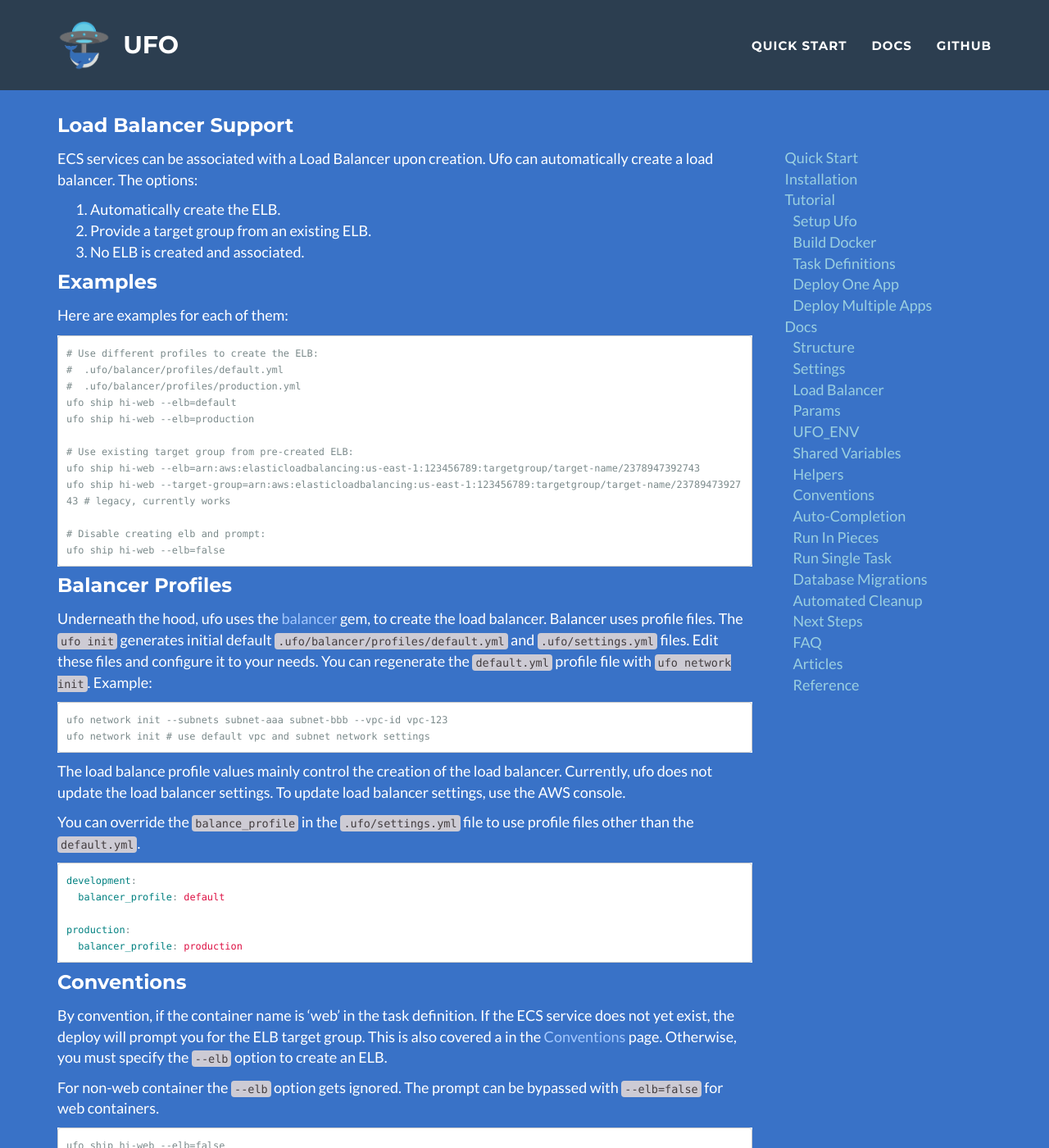
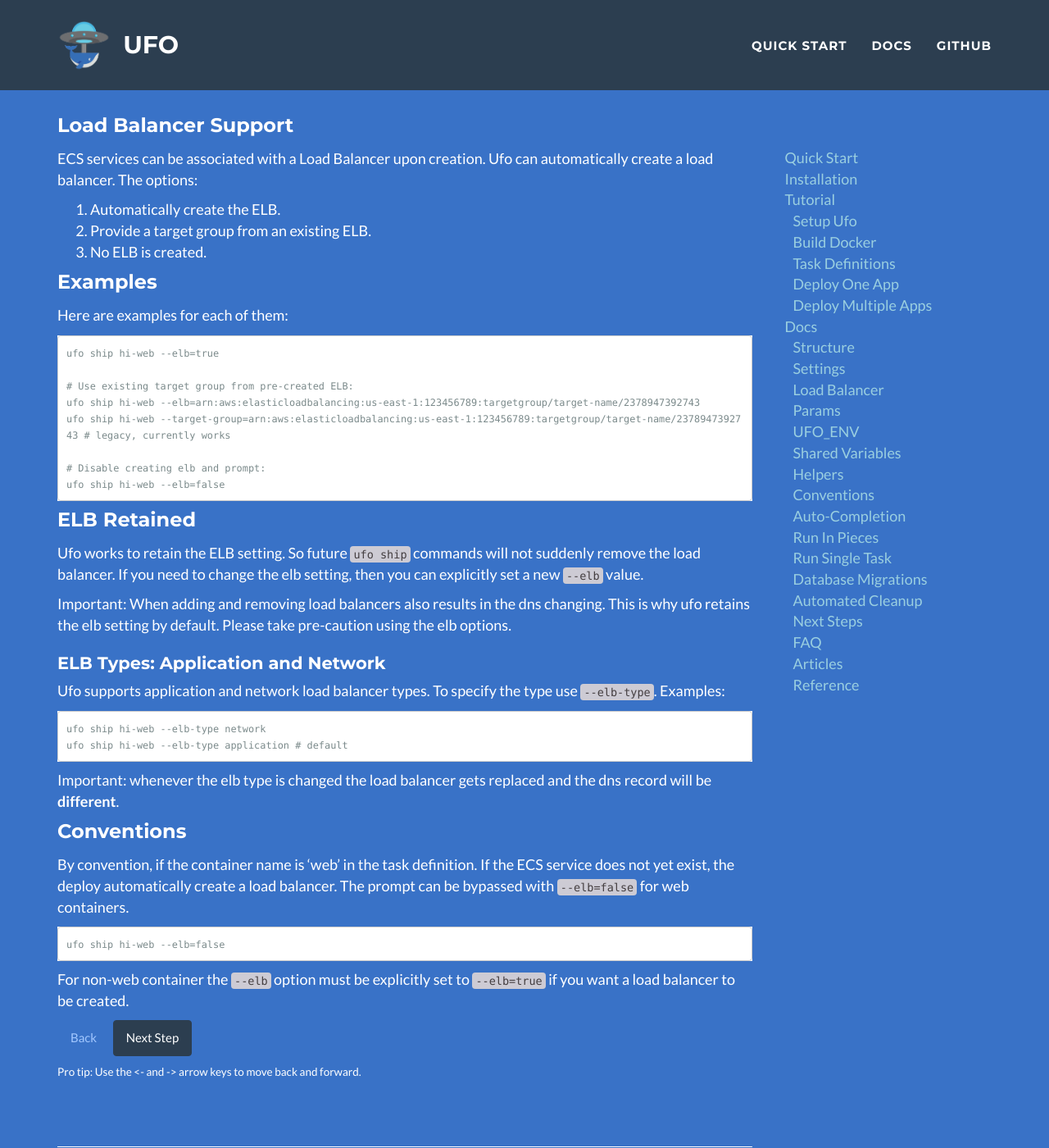
Before and after one commit to boltops-tools/ufo, a Jekyll site: the page built from docs/_docs/load-balancer.md, in a window 1280 px wide and 1400 px high. Shown: the whole window at 82% size. Built offline with Jekyll 4.4.1, drawn with Linux system fonts in a browser that asks for light colours; some of the changed text lies outside the part shown.

Commit message:
fix elb type retain logic, open docker ephermal ports if network load balancer

````diff
--- a/docs/_docs/load-balancer.md
+++ b/docs/_docs/load-balancer.md
@@ -6,17 +6,13 @@ ECS services can be associated with a Load Balancer upon creation. Ufo can autom
 
 1. Automatically create the ELB.
 2. Provide a target group from an existing ELB.
-3. No ELB is created and associated.
+3. No ELB is created.
 
 ## Examples
 
 Here are examples for each of them:
 
-    # Use different profiles to create the ELB:
-    #  .ufo/balancer/profiles/default.yml
-    #  .ufo/balancer/profiles/production.yml
-    ufo ship hi-web --elb=default
-    ufo ship hi-web --elb=production
+    ufo ship hi-web --elb=true
 
     # Use existing target group from pre-created ELB:
     ufo ship hi-web --elb=arn:aws:elasticloadbalancing:us-east-1:123456789:targetgroup/target-name/2378947392743
@@ -25,36 +21,28 @@ Here are examples for each of them:
     # Disable creating elb and prompt:
     ufo ship hi-web --elb=false
 
-## Balancer Profiles
+## ELB Retained
 
-Underneath the hood, ufo uses the [balancer](https://github.com/tongueroo/balancer) gem, to create the load balancer.  Balancer uses profile files. The `ufo init` generates initial default `.ufo/balancer/profiles/default.yml` and `.ufo/settings.yml` files.  Edit these files and configure it to your needs. You can regenerate the `default.yml` profile file with `ufo network init`. Example:
+Ufo works to retain the ELB setting.  So future `ufo ship` commands will not suddenly remove the load balancer.  If you need to change the elb setting, then you can explicitly set a new `--elb` value.
 
-    ufo network init --subnets subnet-aaa subnet-bbb --vpc-id vpc-123
-    ufo network init # use default vpc and subnet network settings
+Important: When adding and removing load balancers also results in the dns changing.  This is why ufo retains the elb setting by default. Please take pre-caution using the elb options.
 
-The load balance profile values mainly control the creation of the load balancer. Currently, ufo does not update the load balancer settings. To update load balancer settings, use the AWS console.
+### ELB Types: Application and Network
 
-You can override the `balance_profile` in the `.ufo/settings.yml` file to use profile files other than the `default.yml`.
+Ufo supports application and network load balancer types.  To specify the type use `--elb-type`.  Examples:
 
-```yaml
-development:
-  balancer_profile: default
+    ufo ship hi-web --elb-type network
+    ufo ship hi-web --elb-type application # default
 
-production:
-  balancer_profile: production
-```
+Important: whenever the elb type is changed the load balancer gets replaced and the dns record will be **different**.
 
 ## Conventions
 
-By convention, if the container name is 'web' in the task definition. If the ECS service does not yet exist, the deploy will prompt you for the ELB target group. This is also covered a in the [Conventions]({% link _docs/conventions.md %}) page.  Otherwise, you must specify the `--elb` option to create an ELB.
-
-For non-web container the `--elb` option gets ignored.  The prompt can be bypassed with `--elb=false` for web containers.
+By convention, if the container name is 'web' in the task definition. If the ECS service does not yet exist, the deploy automatically create a load balancer.  The prompt can be bypassed with `--elb=false` for web containers.
 
     ufo ship hi-web --elb=false
 
-Or if you would like to specify the target-group in a non-prompt mode you can use the `--elb` option to bypass the prompt.
-
-    ufo ship hi-web --elb=arn:aws:elasticloadbalancing:us-east-1:12345689:targetgroup/hi-web/12345
+For non-web container the `--elb` option must be explicitly set to `--elb=true` if you want a load balancer to be created.
 
 <a id="prev" class="btn btn-basic" href="{% link _docs/settings.md %}">Back</a>
 <a id="next" class="btn btn-primary" href="{% link _docs/params.md %}">Next Step</a>
--- a/lib/ufo/cli.rb
+++ b/lib/ufo/cli.rb
@@ -37,7 +37,7 @@ module Ufo
       option :ecr_keep, type: :numeric, desc: "ECR specific cleanup of old images.  Specifies how many images to keep.  Only runs if the images are ECR images. Defaults keeps all images."
       # All elb options remember their 'state'
       option :elb, desc: "Decides to create elb, not create elb or use existing target group."
-      option :elb_type, default: "application", desc: "ELB type: application or network"
+      option :elb_type, desc: "ELB type: application or network. Keep current deployed elb type when not specified."
     end
 
     desc "deploy SERVICE", "Deploy task definition to ECS service without re-building the definition."
````
Also changed, not shown: lib/cfn/stack.yml (+9 -1 lines), lib/ufo/help/ship.md (+4 -7 lines), lib/ufo/stack.rb (+7 -2 lines).
